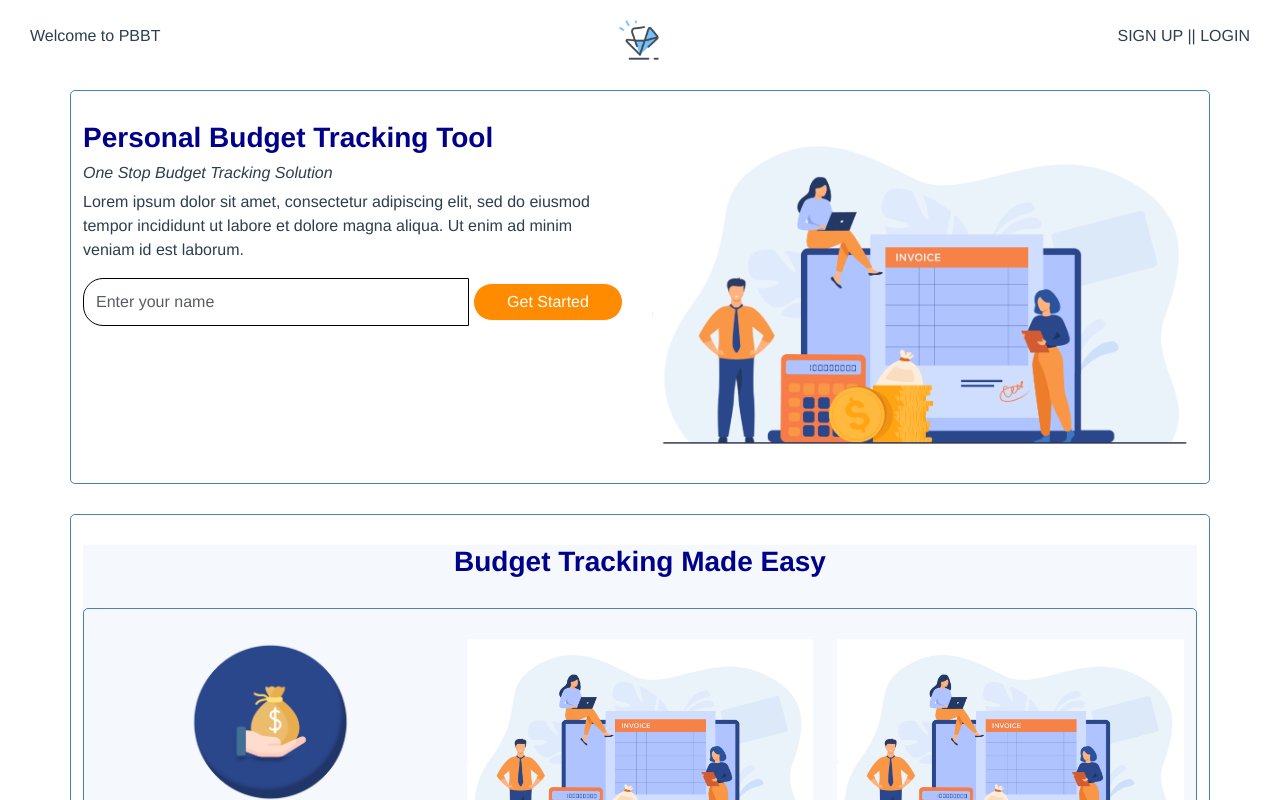
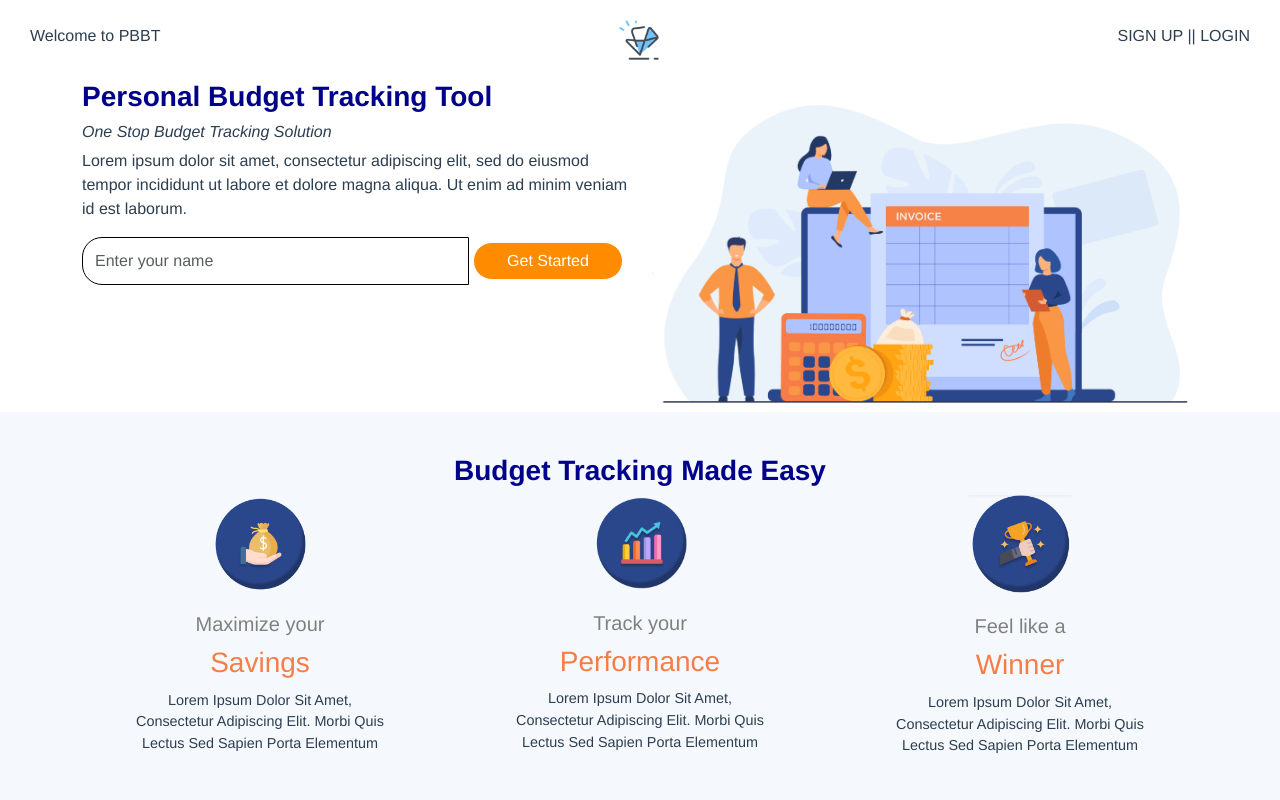
Before and after one commit to avinashrvan/chaos_pack, a Vue app: page /#/ in a window 1280 px wide. Shown: the top 800 px of the page. Built offline with nearby package versions, Linux system fonts and the light colour scheme.

Commit message:
updated the budget tracking made easy section of the website

```diff
--- a/src/App.vue
+++ b/src/App.vue
@@ -6,7 +6,7 @@
       <GetStarted />
     </div>
 
-    <div class="container">
+    <div>
       <BudgetTracking/>
     </div>
 
@@ -45,7 +45,13 @@ body {
   font-family: 'Poppins', sans-serif;
 }
 
-.container {
+
+
+.hidden{
+  visibility: hidden;
+}
+
+/* .container {
   max-width: 500px;
   margin: 30px auto;
   overflow: auto;
@@ -53,7 +59,7 @@ body {
   border: 1px solid steelblue;
   padding: 30px;
   border-radius: 5px;
-}
+} */
 
 .btn {
   display: inline-block;
--- a/src/components/BudgetTracking.vue
+++ b/src/components/BudgetTracking.vue
@@ -1,26 +1,34 @@
 <template>
 <div class="budget">
+    <h3 class="hidden">space</h3>
+    <h3 style="color:#00008B; font-family: Helvetica" ><strong>Budget Tracking Made Easy</strong></h3>
 
-    <h3 style="color:#00008B; font-family: Helvetica"><strong>Budget Tracking Made Easy</strong></h3>
-
-    <b-container class="b-container">
+    <b-container class="b-container" >
             <b-row>
                 <b-col class='col'>
-                    <img src="../assets/savings.png" class="img-responsive" width="50%">
+                    <img src="../assets/savings.png" class="img-responsive" width="40%">
                     <h5 class="title">Maximize your</h5>
                     <h3 class="bold">Savings</h3>
-                    <p>Lorem Ipsum Dolor Sit Amet, Consectetur Adipiscing Elit. Morbi Quis Lectus Sed Sapien Porta Elementum</p>
+                    <p class="text">Lorem Ipsum Dolor Sit Amet, Consectetur Adipiscing Elit. Morbi Quis Lectus Sed Sapien Porta Elementum</p>
                 </b-col>
 
                 <b-col class='col'>
-                    <img src="../assets/getStarted.png" class="img-responsive" width="100%">
+                    <img src="../assets/performance.png" class="img-responsive" width="40%">
+                    <h5 class="title">Track your</h5>
+                    <h3 class="bold">Performance</h3>
+                    <p class="text">Lorem Ipsum Dolor Sit Amet, Consectetur Adipiscing Elit. Morbi Quis Lectus Sed Sapien Porta Elementum</p>
+
                 </b-col>
 
                 <b-col class='col'>
-                    <img src="../assets/getStarted.png" class="img-responsive" width="100%">
+                    <img src="../assets/winner.png" class="img-responsive" width="40%">
+                    <h5 class="title">Feel like a</h5>
+                    <h3 class="bold">Winner</h3>
+                    <p class="text">Lorem Ipsum Dolor Sit Amet, Consectetur Adipiscing Elit. Morbi Quis Lectus Sed Sapien Porta Elementum</p>
                 </b-col>
             </b-row>
     </b-container>
+    <h3 class="hidden">space</h3>
 
 
 </div>
@@ -46,12 +54,31 @@ export default {
         background-color: #f5f9fe;
     }
 
+
+
     .title{
         font-family:'Franklin Gothic Medium', 'Arial Narrow', Arial, sans-serif;
         -webkit-text-fill-color: grey;
         margin-top: 20px;
     }
 
+    .bold{
+        font-family:'Franklin Gothic Medium', 'Arial Narrow', Arial, sans-serif;
+        -webkit-text-fill-color: #f77d48;
+        margin-top: 10px;
+    }
+
+    .text{
+        margin-top: 10px;
+        font-size: 90%;
+
+    }
+
+    .col{
+        margin-left: 50px;
+        margin-right: 50px;
+    }
+
 
 
 
```
Also changed, not shown: src/assets/performance.png (added), src/assets/winner.png (added).
